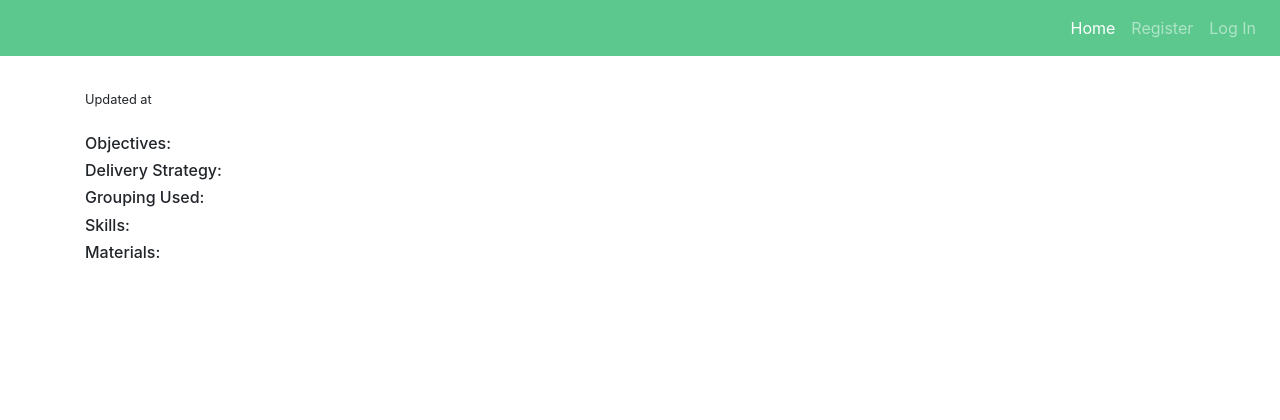
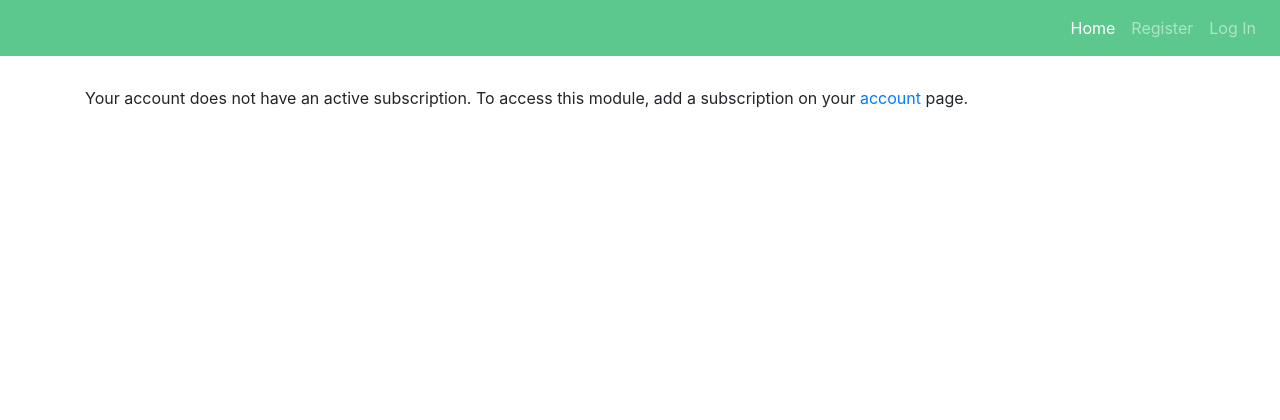
Before and after one commit to DersJ/jumpahead, a Django app: template templates/modules/module_detail.html in a window 1280 px wide. Shown: the top 420 px of the page. After the commit the page ends 108 px from the top, so only its background shows below. Run offline with Django 3.2, Linux system fonts and the light colour scheme; the template is opened without the code that fills it, so the values that code supplies are empty; parts of the project's set-up code (start-up, migrations or seed data) failed here and were passed over; some libraries are stand-ins or nearby versions.

Commit message:
module subscription guard

```diff
--- a/templates/modules/module_detail.html
+++ b/templates/modules/module_detail.html
@@ -4,7 +4,11 @@
 
 {% block main %}
 
+
+
     <div class="container h-100" style="margin-top:30px">
+        {% if request.user.active_subscription %}
+
         <h1>{{ object.title }}</h1>
         <small>Updated at {{object.last_updated}}</small>
         <br><br>
@@ -87,7 +91,15 @@
             </div>
         </div>
         <br>
-    </div>
+
+
+    {% else %}
+
+    <p>Your account does not have an active subscription. To access this module, add a subscription on your <a class="" href="{% url 'profile' %}">account</a> page.</p>
+
+    {% endif %}
+
+</div>
 
 
 {% endblock %}
```
